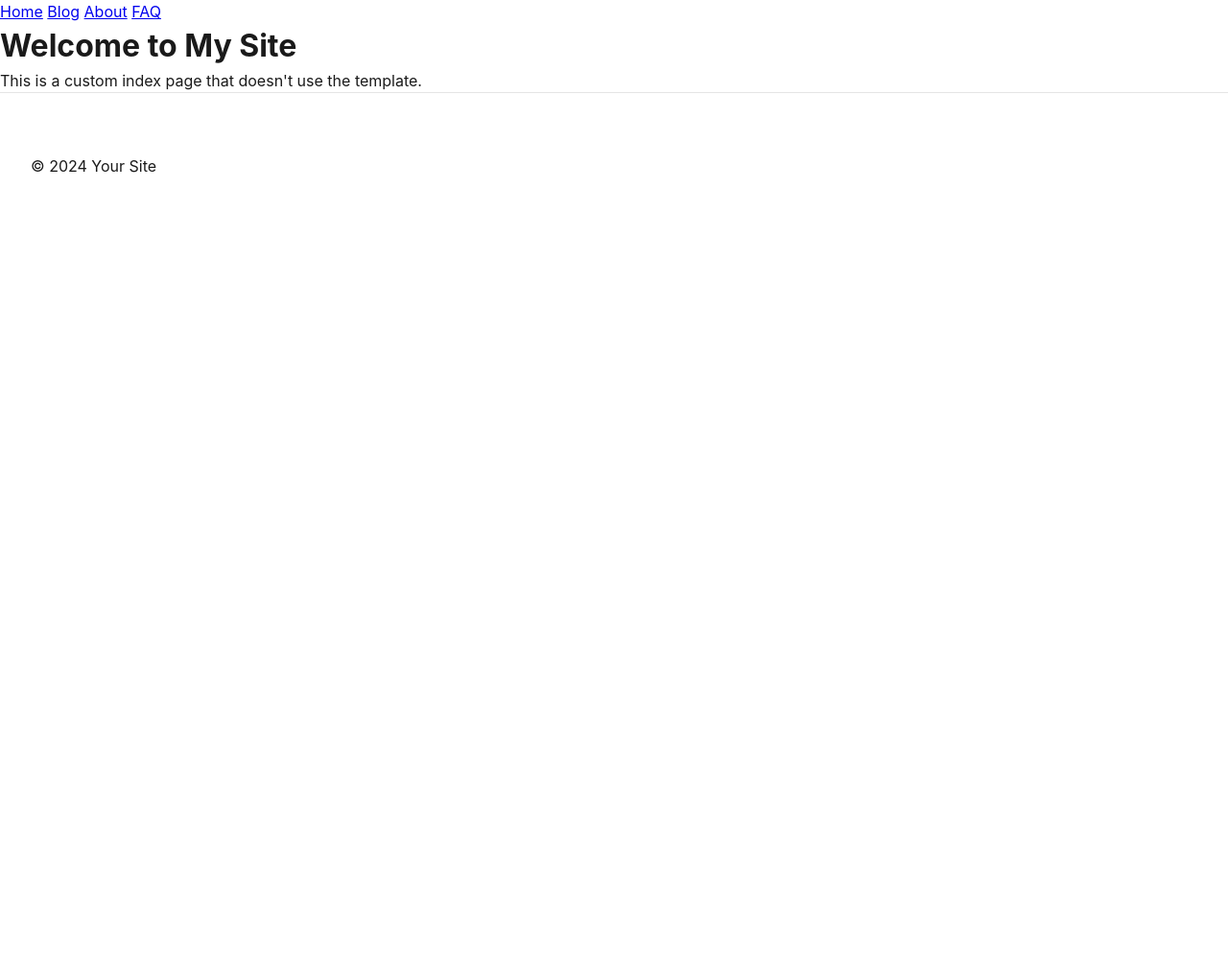
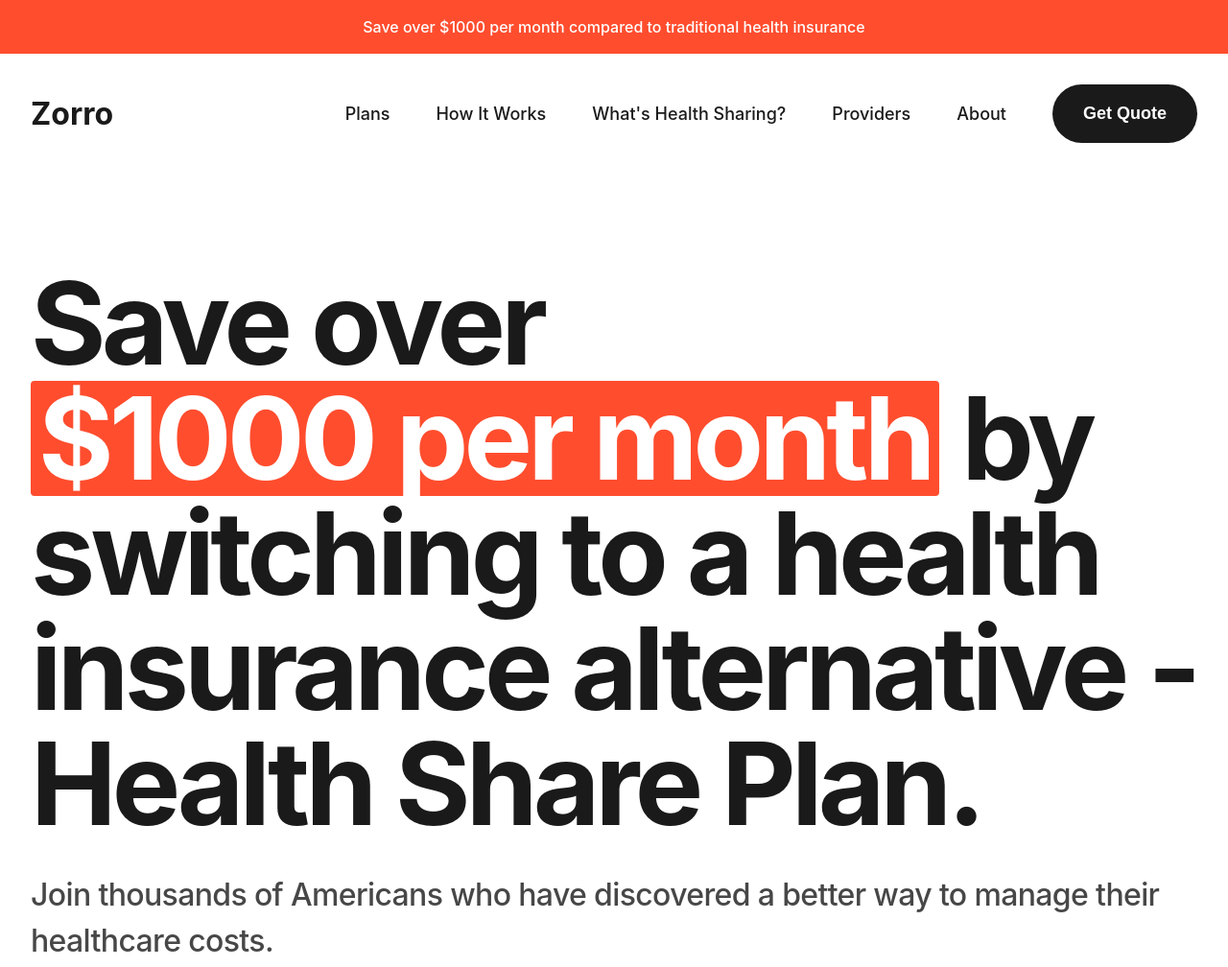
Before and after one commit to michaelcaz/static-site, a website: page src/static/index.html in a window 1280 px wide. Shown: the top 1008 px of the page at 96% size. Before the commit the page ends 800 px from the top, so only its background shows below. Drawn offline with Linux system fonts and the light colour scheme; a web font is replaced by a local one.

Commit message:
Update site content: Change brand to Zorro, add health sharing focus, update headline and navigation

```diff
--- a/src/static/index.html
+++ b/src/static/index.html
@@ -3,23 +3,40 @@
 <head>
     <meta charset="UTF-8">
     <meta name="viewport" content="width=device-width, initial-scale=1.0">
-    <title>Welcome to My Site</title>
+    <title>Zorro - Health Share Plan Alternative</title>
     <link rel="stylesheet" href="./css/style.css">
+    <link href="https://fonts.cdnfonts.com/css/aeonik" rel="stylesheet">
 </head>
 <body>
-    <nav>
-        <a href="./">Home</a>
-        <a href="./blog">Blog</a>
-        <a href="./about.html">About</a>
-        <a href="./faq.html">FAQ</a>
-    </nav>
+    <div class="announcement-bar">
+        Save over $1000 per month compared to traditional health insurance
+    </div>
+    <header>
+        <nav class="main-nav">
+            <div class="logo">
+                <a href="./">Zorro</a>
+            </div>
+            <div class="nav-links">
+                <a href="./plans">Plans</a>
+                <a href="./how-it-works">How It Works</a>
+                <a href="./whats-health-sharing">What's Health Sharing?</a>
+                <a href="./providers">Providers</a>
+                <a href="./about">About</a>
+                <button class="cta-btn">Get Quote</button>
+            </div>
+        </nav>
+    </header>
+
     <main>
-        <!-- Add your custom content here -->
-        <h1>Welcome to My Site</h1>
-        <p>This is a custom index page that doesn't use the template.</p>
+        <section class="hero">
+            <h1>Save over <span class="highlight">$1000 per month</span> by switching to a health insurance alternative - Health Share Plan.</h1>
+            <p class="subtitle">Join thousands of Americans who have discovered a better way to manage their healthcare costs.</p>
+
+            <div class="search-container">
+                <input type="email" placeholder="Enter your email to get a free quote" class="email-input">
+                <button class="cta-btn">Get Your Quote</button>
+            </div>
+        </section>
     </main>
-    <footer>
-        <p>&copy; 2024 Your Site</p>
-    </footer>
 </body>
 </html>
```
Also changed, not shown: docs/index.html (+13 -28 lines).
